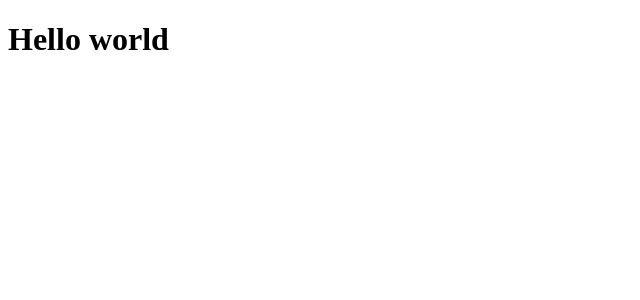
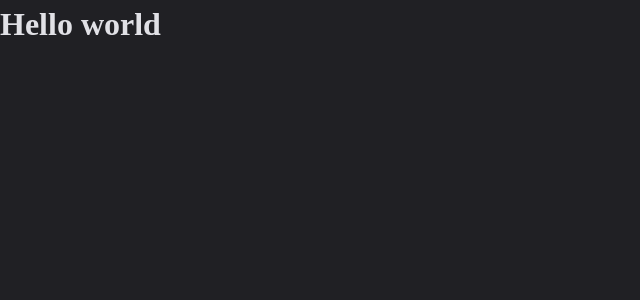
Before and after one commit to ajcadev/dt-money, a React (Vite) app: page / in a window 1280 px wide. Shown: the top 300 px of the page, without its empty margins (0-640 px from the left). Built offline with nearby package versions, Linux system fonts and the light colour scheme.

Commit message:
add global styles

```diff
--- a/src/App.tsx
+++ b/src/App.tsx
@@ -1,10 +1,12 @@
 import { ThemeProvider } from "styled-components";
+import { GlobalStyles } from "./styles/global";
 import { defaultTheme } from "./styles/themes/default";
 
 export function App() {
   return (
     <ThemeProvider theme={ defaultTheme }>
       <h1>Hello world</h1>
+      <GlobalStyles />
     </ThemeProvider>
   )
 }
--- /dev/null
+++ b/src/styles/global.ts
@@ -0,0 +1,44 @@
+import { createGlobalStyle } from "styled-components";
+
+export const GlobalStyles = createGlobalStyle`
+*, *::before, *::after {
+  box-sizing: border-box;
+}
+
+* {
+  margin: 0;
+}
+
+html, body, #root {
+  height: 100%;
+}
+
+body {
+  line-height: 1.5;
+  -webkit-font-smoothing: antialiased;
+  background-color: ${props => props.theme['gray-800']};
+  color: ${props => props.theme['gray-100']};
+}
+
+img, picture, video, canvas, svg {
+  display: block;
+  max-width: 100%;
+}
+
+input, button, textarea, select {
+  font: inherit;
+}
+
+p, h1, h2, h3, h4, h5, h6 {
+  overflow-wrap: break-word;
+}
+
+#root {
+  isolation: isolate;
+}
+
+:focus {
+  outline: 0;
+  box-shadow: 0 0 0 2px ${props => props.theme['green-500']}
+}
+`
```
